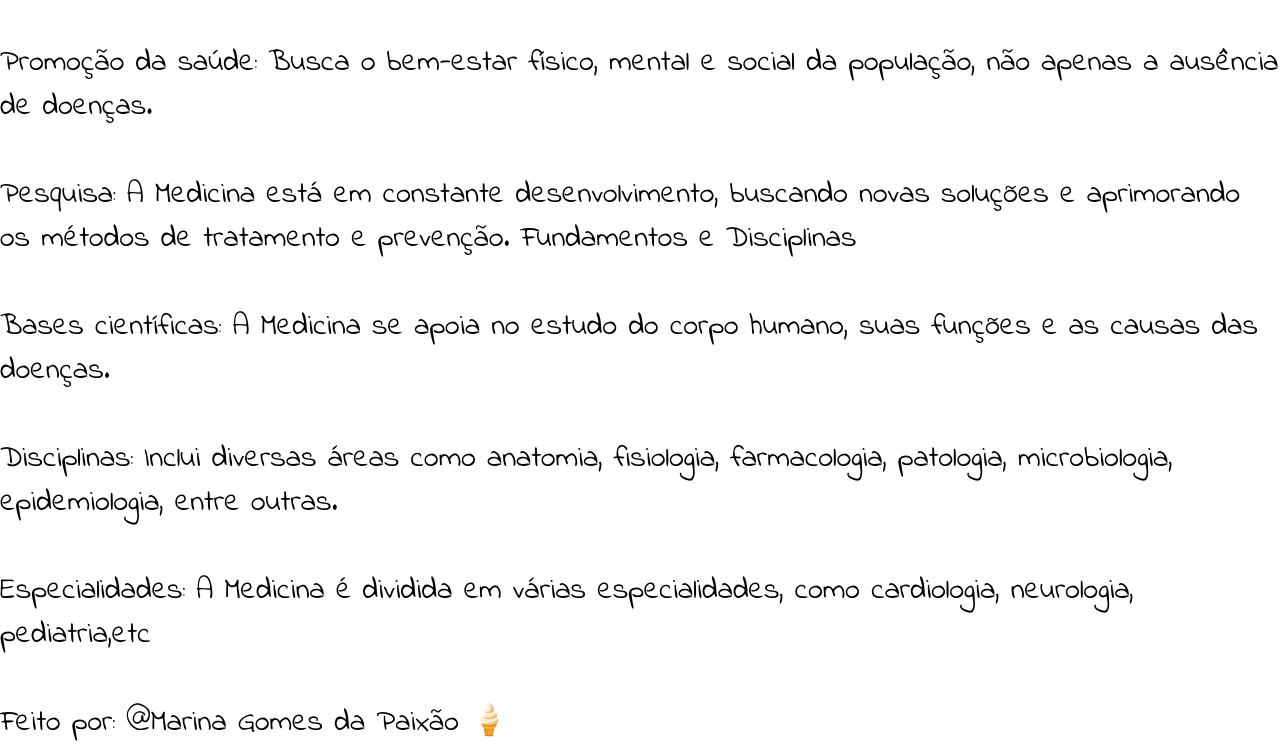
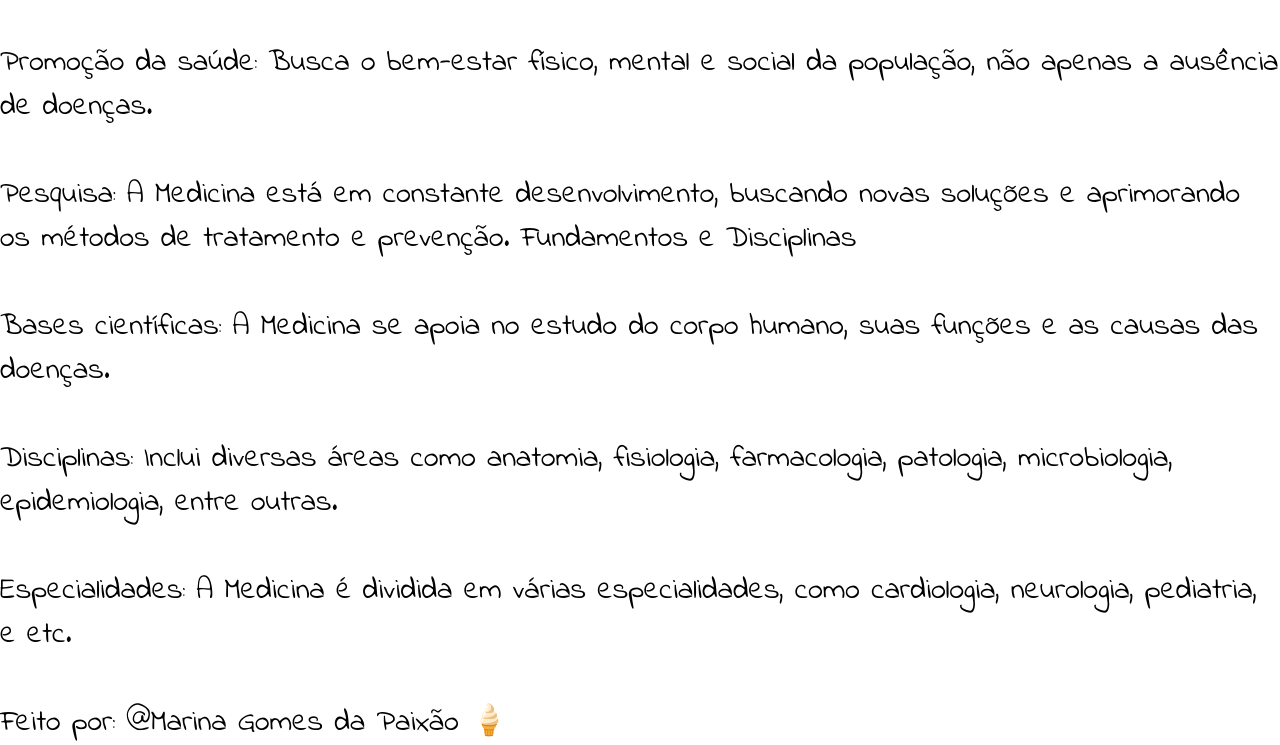
Before and after one commit to Marinagomes403/Faculdade, a plain HTML site: page 02/index.html in a window 1280 px wide. Shown: the part 1090-1835 px from the top of the page. Drawn offline with Linux system fonts and the light colour scheme.

Commit message:
alterações

```diff
--- a/02/index.html
+++ b/02/index.html
@@ -51,7 +51,7 @@
         <br>
         <p>Disciplinas: Inclui diversas áreas como anatomia, fisiologia, farmacologia, patologia, microbiologia,
             epidemiologia, entre outras.</p><br>
-        <p>Especialidades: A Medicina é dividida em várias especialidades, como cardiologia, neurologia, pediatria,etc</p><br>
+        <p>Especialidades: A Medicina é dividida em várias especialidades, como cardiologia, neurologia, pediatria, e etc.</p><br>
       <footer>Feito por: @Marina Gomes da Paixão 🍦</footer>
     </div>
 
```
